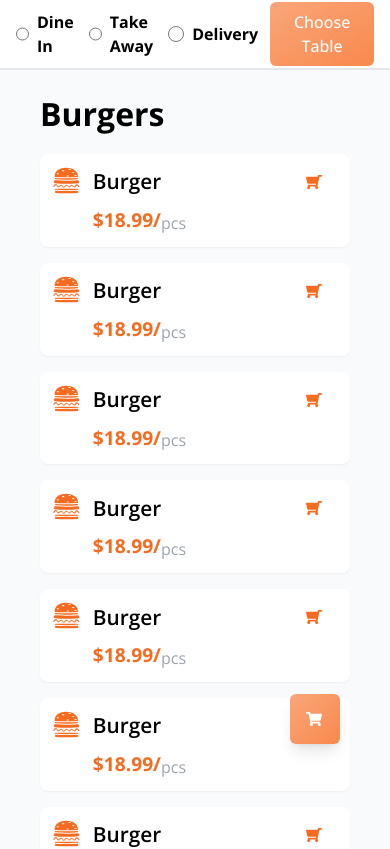
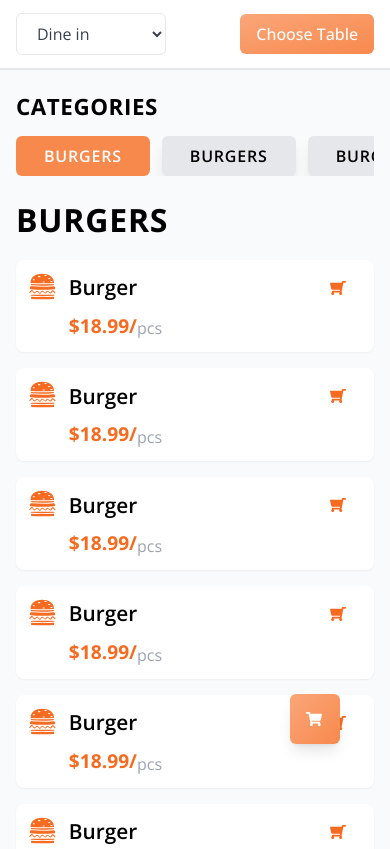
Before and after one commit to ahmad-1212/POS-React, a React (Vite) app: page /home in a window 390 px wide. Shown: the top 849 px of the page. Built offline with nearby package versions, Linux system fonts and the light colour scheme.

Commit message:
add: responsiveness to categories and header

```diff
--- a/src/Components/Header/Header.jsx
+++ b/src/Components/Header/Header.jsx
@@ -17,7 +17,7 @@ const Header = () => {
   };
   return (
     <header className="h-[70px] lg:h-[80px] w-full flex gap-3 sm:gap-10 items-center sticky top-0 z-10 bg-white border-b-2 px-4 md:px-10">
-      <div className="flex items-center gap-3 sm:gap-5 hover-effect">
+      <div className="hidden sm:flex items-center gap-3 sm:gap-5 hover-effect">
         {RADIO_OPTION.map((opt) => (
           <div className="flex items-center gap-2 sm:gap-3" key={opt}>
             <input
@@ -38,6 +38,13 @@ const Header = () => {
           </div>
         ))}
       </div>
+      <div className="block sm:hidden">
+        <select className=" border rounded-md py-2 px-4 bg-white text-gray-700 leading-tight focus:outline-none focus:border-primary-500 w-[150px]">
+          <option value="dine in">Dine in</option>
+          <option value="take away">Take Away</option>
+          <option value="delivery">Delivery</option>
+        </select>
+      </div>
       <div className="ml-auto lg:ml-10">
         <Modal>
           <Modal.Open>
--- a/src/Components/Layout/MainLayout.jsx
+++ b/src/Components/Layout/MainLayout.jsx
@@ -18,8 +18,8 @@ const MainLayout = ({ children }) => {
   // Handle Show or Hide cart
   const handleShowCart = () => {
     if (screen < 1024) {
-      if (showCart) document.documentElement.style.overflow = "visible";
-      if (!showCart) document.documentElement.style.overflow = "hidden";
+      if (showCart) document.body.style.overflow = "visible";
+      if (!showCart) document.body.style.overflow = "hidden";
     }
     setShowCart((prev) => !prev);
 
@@ -57,6 +57,27 @@ const MainLayout = ({ children }) => {
         <aside className="hidden md:block fixed inset-0 top-[80px] left-0 w-[18rem] lg:w-[22rem] pb-10 overflow-y-auto bg-white hight-screen ">
           <Categories />
         </aside>
+        <section className="md:hidden mt-5 px-4 sm:px-10  overflow-hidden">
+          <h2 className="font-[700] text-[1.4rem] mb-3 uppercase tracking-wide">
+            Categories
+          </h2>
+
+          <ul className="flex flex-nowrap gap-3 overflow-x-auto scrollbar-hidden">
+            {Array.from({ length: 12 }).map((cat, i) => (
+              <li key={i}>
+                <button
+                  className={`px-7 rounded-md py-2 font-[600]  uppercase tracking-wider  ${
+                    i === 0
+                      ? "text-white bg-gradient-to-br from-primary-400 to-primary-400"
+                      : "bg-gray-200 shadow-lg"
+                  } hover:bg-gradient-to-br from-primary-400 to-primary-400 hover:text-white`}
+                >
+                  burgers
+                </button>
+              </li>
+            ))}
+          </ul>
+        </section>
         {/* Main  */}
         <main
           className={`pl-0 md:pl-[18rem] lg:pl-[22rem] max-w-[1500px] mx-auto ${
@@ -69,7 +90,7 @@ const MainLayout = ({ children }) => {
         <aside
           className={`fixed w-[22rem] top-0 lg:top-[80px] bottom-0 right-0 bg-white  ${
             showCart ? "right-0" : "right-[-100dvw] opacity-0"
-          } pb-10 overflow-y-auto lg:border-l-2 hight-screen overflow-x-hidden transition-all duration-[1s] z-20`}
+          } overflow-y-auto lg:border-l-2 hight-screen overflow-x-hidden transition-all duration-[1s] z-20`}
         >
           <Cart onSidebarHide={handleShowCart} />
         </aside>
--- a/src/Components/UI/Modal.jsx
+++ b/src/Components/UI/Modal.jsx
@@ -1,4 +1,10 @@
-import { cloneElement, createContext, useContext, useState } from "react";
+import {
+  cloneElement,
+  createContext,
+  useContext,
+  useEffect,
+  useState,
+} from "react";
 import PropTypes from "prop-types";
 import { createPortal } from "react-dom";
 import Overlay from "./Overlay";
@@ -7,6 +13,11 @@ const ModalContext = createContext();
 
 function Modal({ children }) {
   const [showModal, setShowModal] = useState(false);
+
+  useEffect(() => {
+    if (showModal) document.body.style.overflow = "hidden";
+    if (!showModal) document.body.style.overflow = "visible";
+  }, [showModal]);
 
   return (
     <ModalContext.Provider value={{ showModal, setShowModal }}>
@@ -45,7 +56,7 @@ function Window({ children, closeOnOverlay = false, center = false }) {
       <div
         className={`fixed z-50 bg-white  rounded-md ${
           center ? "top-1/2 -translate-y-1/2 " : "top-0 mt-[5rem] "
-        } left-1/2 -translate-x-1/2 shadow-md`}
+        } left-1/2 -translate-x-1/2 shadow-md max-h-[70dvh] overflow-y-auto overflow-x-hidden w-[90%] sm:w-[500px]`}
       >
         {cloneElement(children, { onCloseModal: () => setShowModal(false) })}
       </div>
--- a/src/features/cart/Cart.jsx
+++ b/src/features/cart/Cart.jsx
@@ -2,7 +2,6 @@ import Button from "../../Components/UI/Button";
 import { useDispatch } from "react-redux";
 import PropTypes from "prop-types";
 import { PiArrowLineRightBold } from "react-icons/pi";
-
 
 import { addCartItem } from "./cartSlice";
 import IconButton from "../../Components/UI/IconButton";
@@ -13,17 +12,17 @@ const Cart = ({ onSidebarHide }) => {
     dispatch(addCartItem("items::"));
   };
   return (
-    <div className="px-4 py-3 h-full overflow-y-auto overflow-x-hidden scrollbar-hidden pb-10">
+    <div className="px-4 py-3 h-full flex flex-col overflow-x-hidden">
       <div className="flex-between mb-4">
-        <h2 className="font-[700] text-[1.2rem] ">Current Order</h2>
+        <h2 className="font-[700] text-[1.4rem] ">Current Order</h2>
         <IconButton onClick={onSidebarHide}>
           <PiArrowLineRightBold />
         </IconButton>
       </div>
       {/* Cart Items */}
-      <section>
+      <section className="h-full overflow-y-auto  scrollbar-hidden">
         <ul className="flex flex-col gap-3 pb-16">
-          {Array.from({ length: 10 }).map((itm, i) => (
+          {Array.from({ length: 4 }).map((itm, i) => (
             <li
               key={i}
               className="flex items-center bg-gray-100 rounded-md py-2 px-3 gap-3"
@@ -54,12 +53,12 @@ const Cart = ({ onSidebarHide }) => {
         </ul>
       </section>
       {/* Total bill and print or send to kitchen Buttons */}
-      <section className="absolute bottom-0 w-full bg-white border-t-2 py-4 pr-5 z-30 flex flex-col gap-5">
+      <section className="mt-auto p-3 flex flex-col gap-3 border-t-2">
         <div className="flex justify-between font-[700] px-3">
           <span>Total:</span>
           <span>$88.80</span>
         </div>
-        <div className="flex justify-between px-3">
+        <div className="flex justify-between">
           <Button variant="dark" onClick={addItem}>
             Send to Kitchen
           </Button>
--- a/src/features/categories/Categories.jsx
+++ b/src/features/categories/Categories.jsx
@@ -1,7 +1,7 @@
 const Categories = () => {
   return (
     <div className="p-5">
-      <h2 className="font-[700] text-[1.2rem] mb-3">Categories</h2>
+      <h2 className="font-[700] text-[1.4rem] mb-3">Categories</h2>
       {/* Categories list */}
       <ul className="grid grid-cols-2 gap-5">
         {Array.from({ length: 10 }).map((cat, i) => (
--- a/src/features/menu/Menu.jsx
+++ b/src/features/menu/Menu.jsx
@@ -4,8 +4,10 @@ import IconButton from "../../Components/UI/IconButton";
 
 const Menu = () => {
   return (
-    <section className="py-5 px-10 flex flex-col gap-4">
-      <h1 className="text-[2rem] font-[700]">Burgers</h1>
+    <section className="py-5 px-4 sm:px-10 flex flex-col gap-4">
+      <h1 className="text-[2rem] font-[700] uppercase tracking-wide">
+        Burgers
+      </h1>
       <ul className="menu-layout gap-4">
         {Array.from({ length: 20 }).map((item, i) => (
           <li
@@ -14,7 +16,7 @@ const Menu = () => {
           >
             <GiHamburger className="text-[1.8rem] text-primary-500" />
             <div>
-              <div className="flex-between">
+              <div className="flex-between cursor-col-resize">
                 <h2 className="font-[600] text-[1.3rem]">Burger</h2>
                 <IconButton className="text-primary-500">
                   <FaShoppingCart className="rotate-180" />
--- a/src/features/tables/Tables.jsx
+++ b/src/features/tables/Tables.jsx
@@ -8,7 +8,7 @@ const Tables = ({ onCloseModal, onSelectTable }) => {
       <h1 className="text-center py-5 text-[1.4rem] font-[700]">Tables</h1>
 
       <ul
-        className="p-10 w-[500px] flex flex-wrap gap-4 justify-center max-h-[70dvh] overflow-y-auto
+        className="p-2 sm:p-5 md:p-10 flex flex-wrap gap-4 justify-center overflow-y-auto
             "
       >
         {Array.from({ length: 20 }).map((table, i) => (
```
Also changed, not shown: 1 other file (tests, documents, lock files or other folders).
